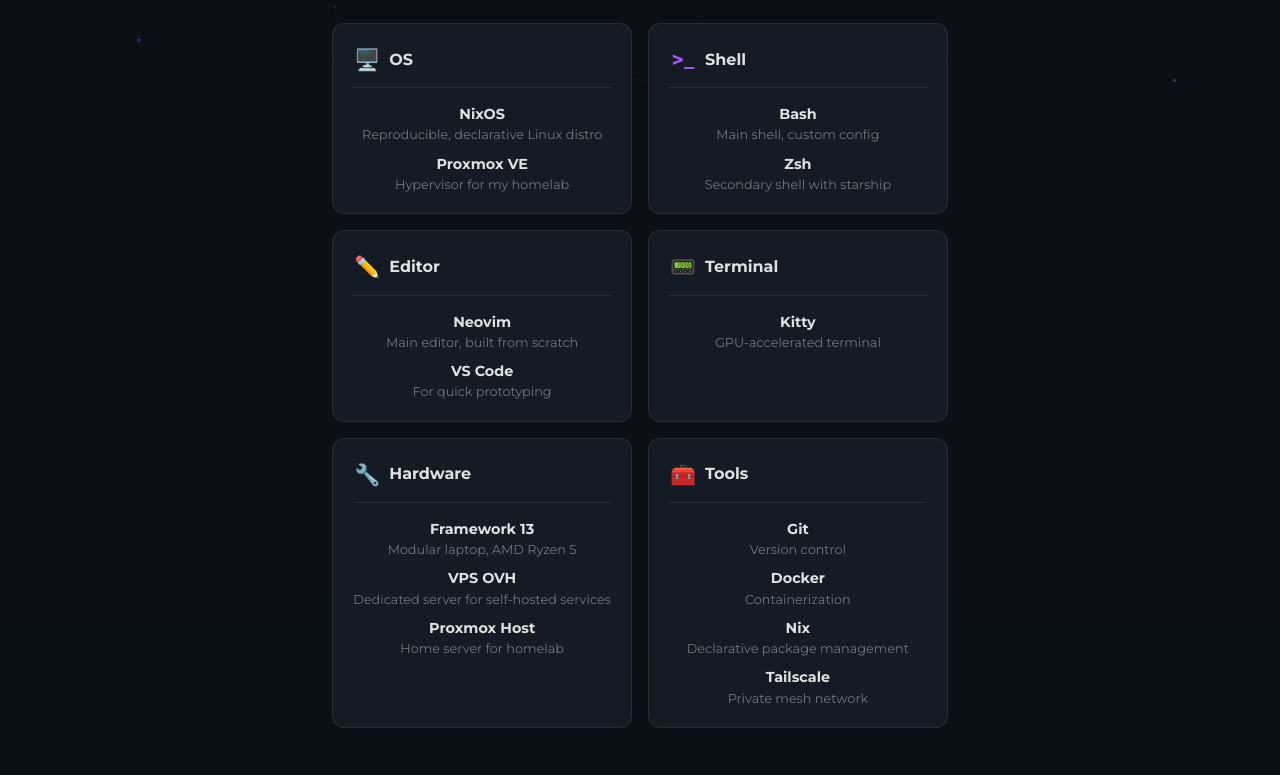
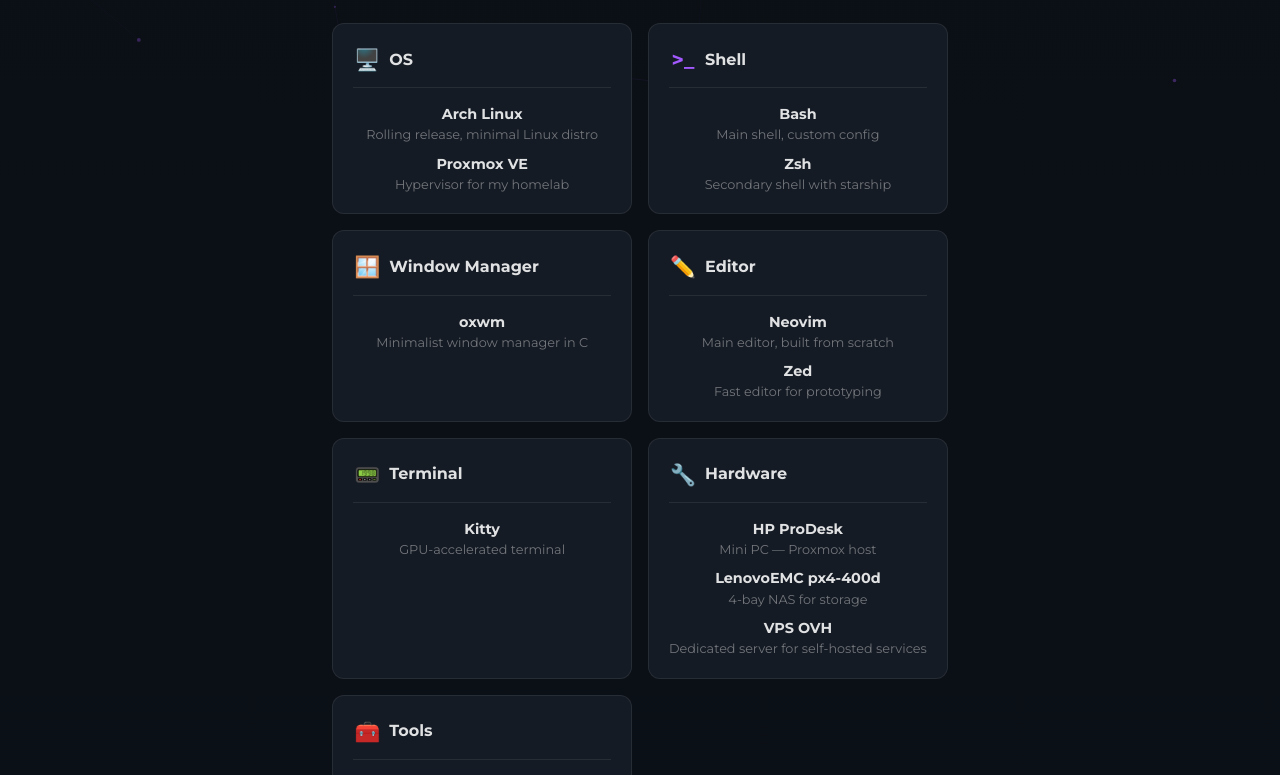
Before and after one commit to lucasskvn/lucasskvn.github.io, a React (Vite) app: page /about in a window 1280 px wide. Shown: the part 705-1480 px from the top of the page. Built offline with nearby package versions, Linux system fonts and the light colour scheme; no server answers.

Commit message:
[UPDATE] Fix setup/gear: Arch, Zed, oxwm, HP ProDesk, LenovoEMC NAS, Opencode

```diff
--- a/src/components/Setup.tsx
+++ b/src/components/Setup.tsx
@@ -1,35 +1,39 @@
 const gear = {
   os: [
-    { name: 'NixOS', desc: { fr: 'Distribution Linux immuable, reproductible', en: 'Reproducible, declarative Linux distro' } },
+    { name: 'Arch Linux', desc: { fr: 'Distribution Linux roulante, minimaliste', en: 'Rolling release, minimal Linux distro' } },
     { name: 'Proxmox VE', desc: { fr: 'Hyperviseur pour mon homelab', en: 'Hypervisor for my homelab' } },
   ],
   shell: [
     { name: 'Bash', desc: { fr: 'Shell principal, config sur mesure', en: 'Main shell, custom config' } },
     { name: 'Zsh', desc: { fr: 'Shell secondaire avec starship', en: 'Secondary shell with starship' } },
   ],
+  wm: [
+    { name: 'oxwm', desc: { fr: 'Window manager minimaliste en C', en: 'Minimalist window manager in C' } },
+  ],
   editor: [
     { name: 'Neovim', desc: { fr: 'Éditeur principal, config from scratch', en: 'Main editor, built from scratch' } },
-    { name: 'VS Code', desc: { fr: 'Pour le prototypage rapide', en: 'For quick prototyping' } },
+    { name: 'Zed', desc: { fr: 'Éditeur rapide pour le prototypage', en: 'Fast editor for prototyping' } },
   ],
   terminal: [
     { name: 'Kitty', desc: { fr: 'Terminal GPU-accelerated', en: 'GPU-accelerated terminal' } },
   ],
   hardware: [
-    { name: 'Framework 13', desc: { fr: 'Laptop modulaire, AMD Ryzen 5', en: 'Modular laptop, AMD Ryzen 5' } },
+    { name: 'HP ProDesk', desc: { fr: 'Mini PC — host Proxmox', en: 'Mini PC — Proxmox host' } },
+    { name: 'LenovoEMC px4-400d', desc: { fr: 'NAS 4 baies pour le stockage', en: '4-bay NAS for storage' } },
     { name: 'VPS OVH', desc: { fr: 'Serveur dédié pour services auto-hébergés', en: 'Dedicated server for self-hosted services' } },
-    { name: 'Proxmox Host', desc: { fr: 'Serveur maison pour homelab', en: 'Home server for homelab' } },
   ],
   tools: [
     { name: 'Git', desc: { fr: 'Gestion de versions', en: 'Version control' } },
     { name: 'Docker', desc: { fr: 'Conteneurisation', en: 'Containerization' } },
-    { name: 'Nix', desc: { fr: 'Gestion de paquets déclarative', en: 'Declarative package management' } },
     { name: 'Tailscale', desc: { fr: 'Réseau maillé privé', en: 'Private mesh network' } },
+    { name: 'Opencode', desc: { fr: 'Client IA pour le code en terminal', en: 'Terminal AI coding client' } },
   ],
 };
 
 const categories = [
   { key: 'os', icon: '🖥️', label: { fr: 'Système', en: 'OS' } },
   { key: 'shell', icon: '>_', label: { fr: 'Shell', en: 'Shell' } },
+  { key: 'wm', icon: '🪟', label: { fr: 'Window Manager', en: 'Window Manager' } },
   { key: 'editor', icon: '✏️', label: { fr: 'Éditeur', en: 'Editor' } },
   { key: 'terminal', icon: '📟', label: { fr: 'Terminal', en: 'Terminal' } },
   { key: 'hardware', icon: '🔧', label: { fr: 'Matériel', en: 'Hardware' } },
```
Also changed, not shown: 1 other file (tests, documents, lock files or other folders).
